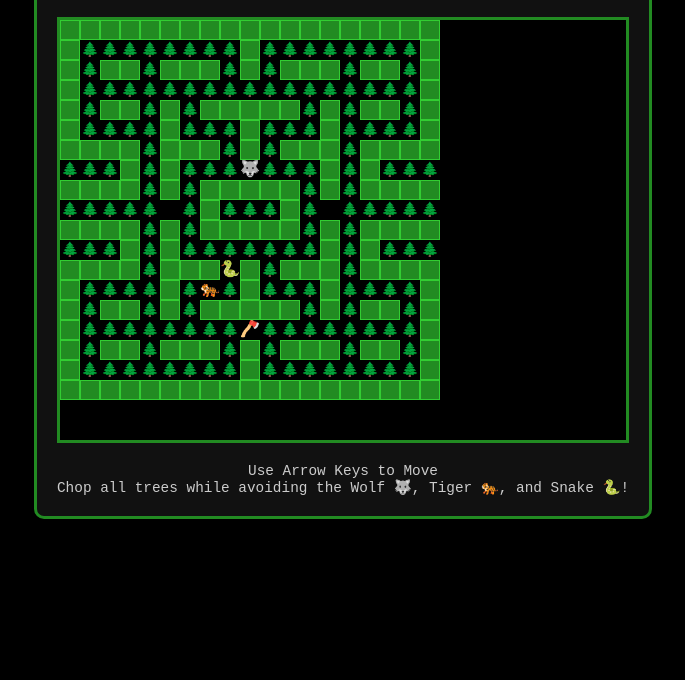
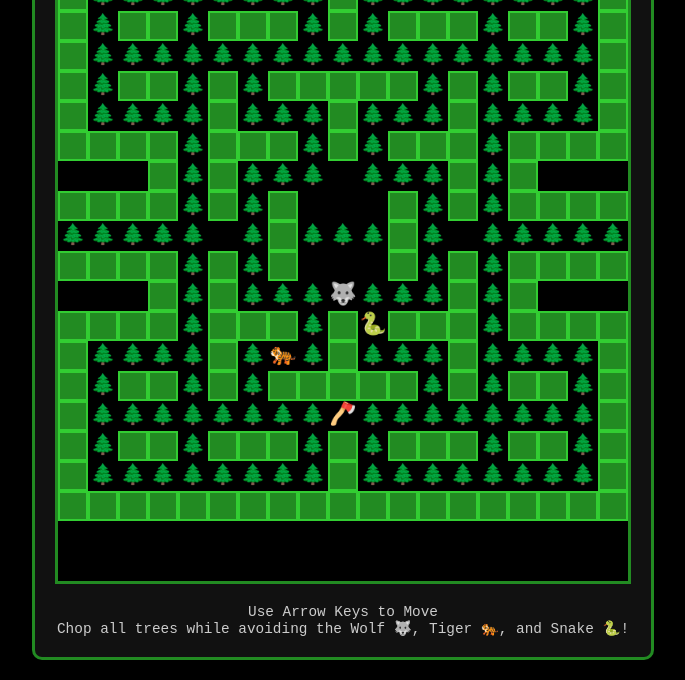
Before and after one commit to yobelwal/ForestSurvivourGame, a plain HTML site: page index.html in a window 1280 px wide. Shown: the part 192-872 px from the top of the page, without its empty margins (297-982 px from the left). Before the commit the page ends 800 px from the top, so only its background shows below. Drawn offline with Linux system fonts and the light colour scheme.

Commit message:
Add files via upload

```diff
--- a/script.js
+++ b/script.js
@@ -23,11 +23,11 @@ const maze = [
     [0,1,0,0,1,0,1,0,0,0,0,0,1,0,1,0,0,1,0],
     [0,1,1,1,1,0,1,1,1,0,1,1,1,0,1,1,1,1,0],
     [0,0,0,0,1,0,0,0,1,0,1,0,0,0,1,0,0,0,0],
-    [1,1,1,0,1,0,1,1,1,4,1,1,1,0,1,0,1,1,1],
-    [0,0,0,0,1,0,1,0,0,0,0,0,1,0,1,0,0,0,0],
+    [2,2,2,0,1,0,1,1,1,4,1,1,1,0,1,0,2,2,2],
+    [0,0,0,0,1,0,1,0,2,2,2,0,1,0,1,0,0,0,0],
     [1,1,1,1,1,5,1,0,1,1,1,0,1,6,1,1,1,1,1],
-    [0,0,0,0,1,0,1,0,0,0,0,0,1,0,1,0,0,0,0],
-    [1,1,1,0,1,0,1,1,1,1,1,1,1,0,1,0,1,1,1],
+    [0,0,0,0,1,0,1,0,2,2,2,0,1,0,1,0,0,0,0],
+    [2,2,2,0,1,0,1,1,1,1,1,1,1,0,1,0,2,2,2],
     [0,0,0,0,1,0,0,0,1,0,1,0,0,0,1,0,0,0,0],
     [0,1,1,1,1,0,1,1,1,0,1,1,1,0,1,1,1,1,0],
     [0,1,0,0,1,0,1,0,0,0,0,0,1,0,1,0,0,1,0],
--- a/style.css
+++ b/style.css
@@ -53,8 +53,8 @@ body {
 
 .game-board {
     display: grid;
-    grid-template-columns: repeat(19, 20px);
-    grid-template-rows: repeat(21, 20px);
+    grid-template-columns: repeat(19, 30px);
+    grid-template-rows: repeat(21, 30px);
     gap: 0;
     margin: 20px auto;
     border: 3px solid #228B22;
@@ -63,14 +63,14 @@ body {
 }
 
 .cell {
-    width: 20px;
-    height: 20px;
+    width: 30px;
+    height: 30px;
     position: relative;
 }
 
 .wall {
     background-color: #228B22;
-    border: 1px solid #32CD32;
+    border: 2px solid #32CD32;
 }
 
 .tree {
@@ -84,7 +84,7 @@ body {
     top: 50%;
     left: 50%;
     transform: translate(-50%, -50%);
-    font-size: 14px;
+    font-size: 20px;
     line-height: 1;
 }
 
@@ -104,7 +104,7 @@ body {
     top: 50%;
     left: 50%;
     transform: translate(-50%, -50%);
-    font-size: 16px;
+    font-size: 22px;
     line-height: 1;
 }
 
@@ -136,7 +136,7 @@ body {
     top: 50%;
     left: 50%;
     transform: translate(-50%, -50%);
-    font-size: 16px;
+    font-size: 22px;
     line-height: 1;
 }
 
@@ -152,7 +152,7 @@ body {
     top: 50%;
     left: 50%;
     transform: translate(-50%, -50%);
-    font-size: 16px;
+    font-size: 22px;
     line-height: 1;
 }
 
@@ -168,7 +168,7 @@ body {
     top: 50%;
     left: 50%;
     transform: translate(-50%, -50%);
-    font-size: 16px;
+    font-size: 22px;
     line-height: 1;
 }
 
```
